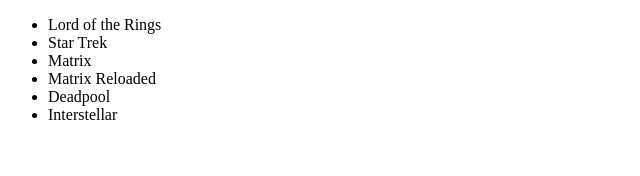
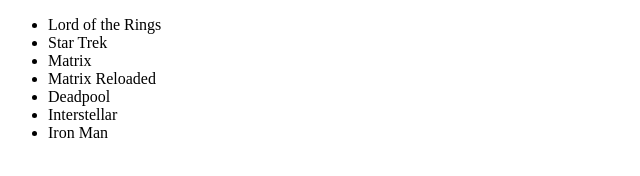
Before and after one commit to ultrox/git-seq, a plain HTML site: page index.html in a window 1280 px wide. Shown: the full height of the page, 0-640 px from the left. Drawn offline with Linux system fonts and the light colour scheme.

Commit message:
7. Add Iron Man

```diff
--- a/index.html
+++ b/index.html
@@ -13,6 +13,7 @@
         <li>Matrix Reloaded</li>
         <li>Deadpool</li>
         <li>Interstellar</li>
+        <li>Iron Man</li>
       </ul>
     </body>
   </html>
```
